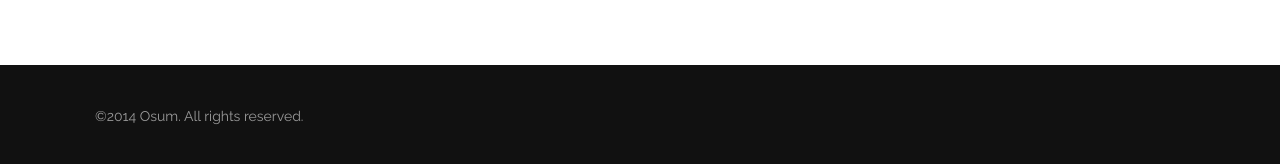
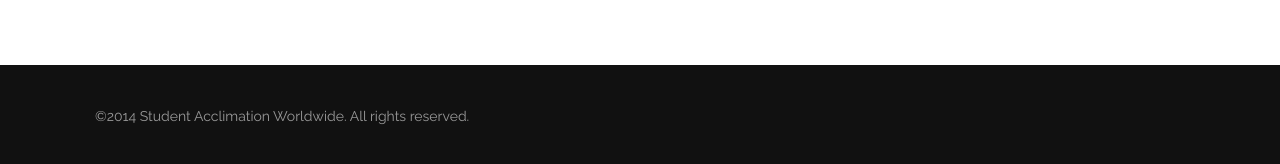
Before and after one commit to prabhav/saw, a Jekyll site: the page built from portfolio-item.html, in a window 1280 px wide. Shown: the part 1677-1841 px from the top of the page. Built offline with Jekyll 4.4.1, drawn with Linux system fonts in a browser that asks for light colours.

Commit message:
Updated Config

```diff
--- a/_config.yml
+++ b/_config.yml
@@ -1,5 +1,5 @@
 ---
-title: Osum
+title: Student Acclimation Worldwide
 timezone: UTC
 collections:
   posts:
```
